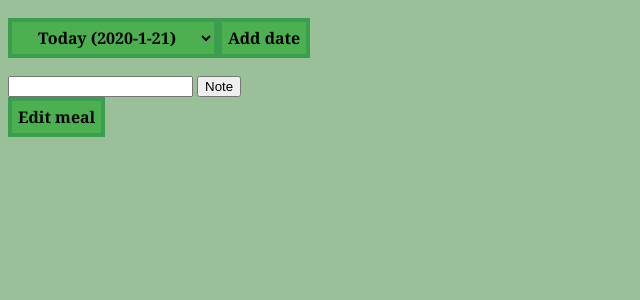
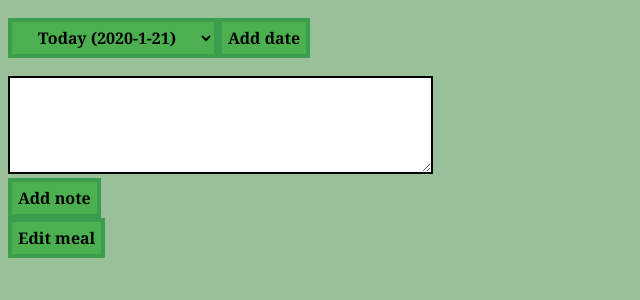
Before and after one commit to Fakor/DinnerVault, a Django app: template src/main/templates/main/detail.html in a window 1280 px wide. Shown: the part 249-549 px from the top of the page, without its empty margins (0-640 px from the left). Run offline with Django 3.2, Linux system fonts and the light colour scheme; the template is opened without the code that fills it, so the values that code supplies are empty; parts of the project's set-up code (start-up, migrations or seed data) failed here and were passed over.

Commit message:
Nicer style for adding note

```diff
--- a/src/main/templates/main/detail.html
+++ b/src/main/templates/main/detail.html
@@ -24,8 +24,13 @@
     <form action="{% url 'detail' meal.id %}" method="post">
         {% csrf_token %}
         <br>
-        <input type="text" name="submit_note" maxlength=300>
-        <input type="submit" value="Note">
+        <textarea class="note"
+                  name="submit_note"
+                  cols=50
+                  rows=6
+                  maxlength=300></textarea>
+        <br>
+        <input type="submit" value="Add note" class=style1>
     </form>
 
     {% if meal.notes %}
--- a/src/my_statics/main/css/base.css
+++ b/src/my_statics/main/css/base.css
@@ -107,5 +107,9 @@ label.dinner_label {
   box-shadow:inset 2px -2px 2px 2px #111111;
 }
 
+textarea.note{
+  border: 2px solid black;
+}
+
 select.date {
 }
```
